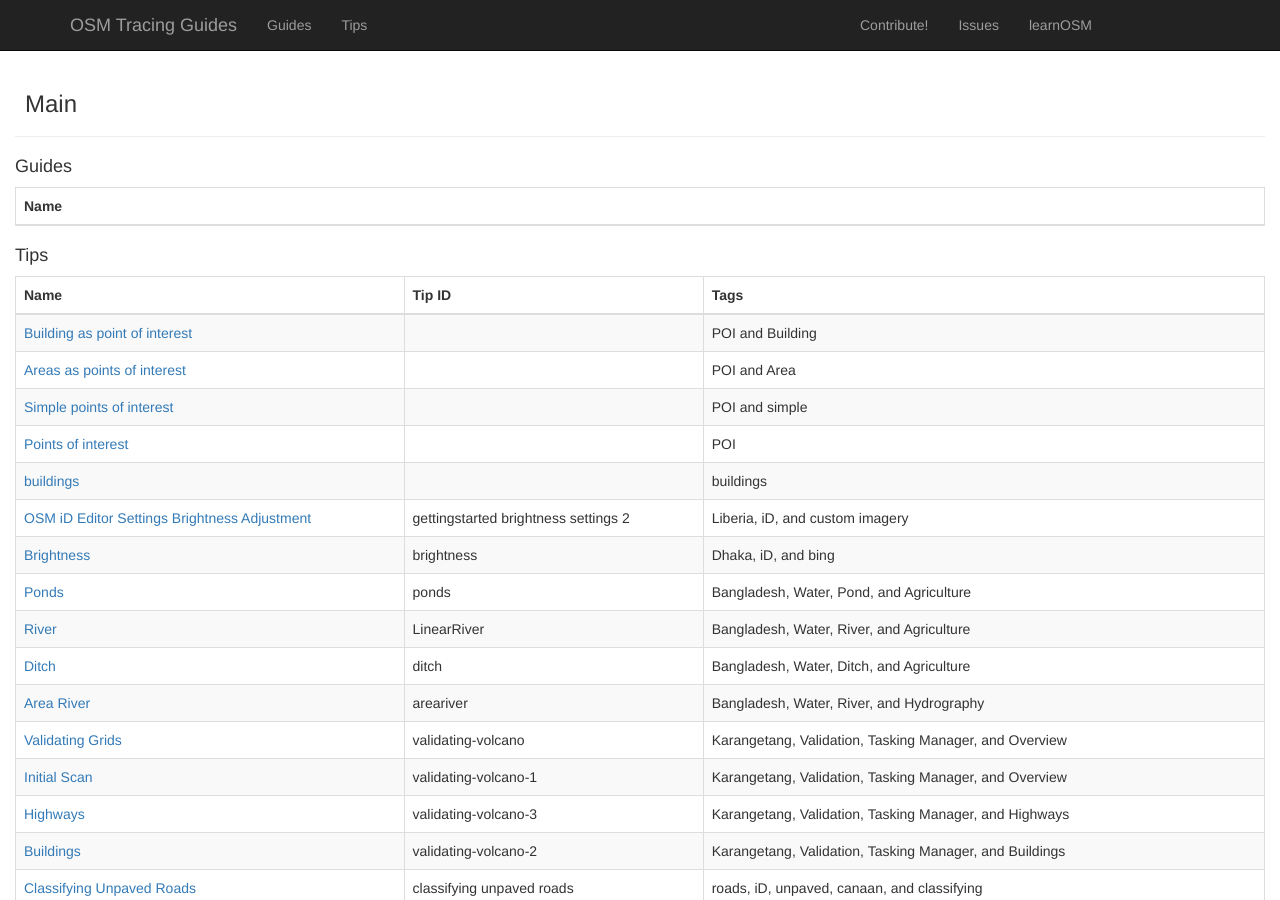
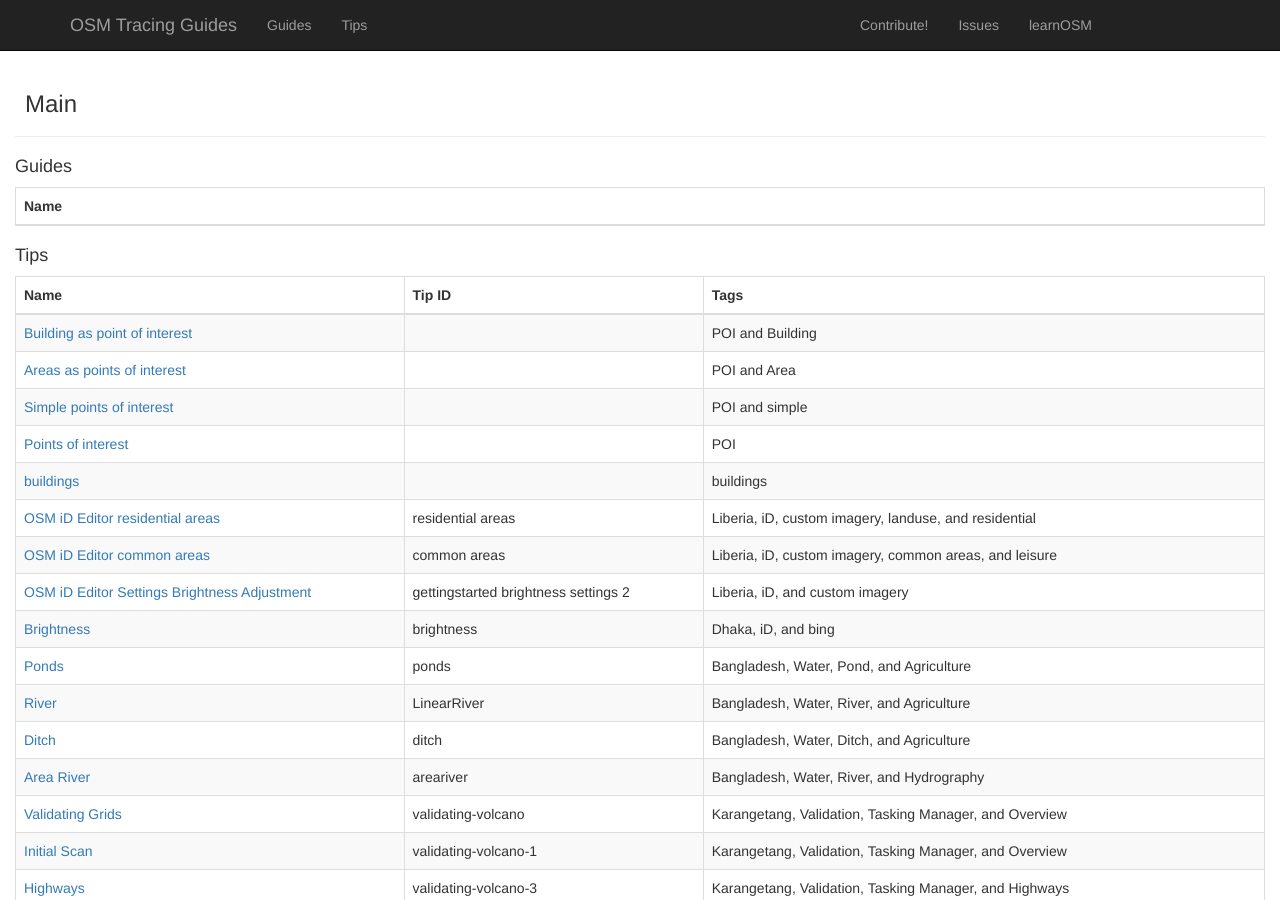
Before and after one commit to hotosm/tracing-guides, a Jekyll site: the page built from index.html, in a window 1280 px wide and 900 px high. Built offline with Jekyll 4.4.1, drawn with Linux system fonts in a browser that asks for light colours; Markdown is read by kramdown in place of the engine named in the settings.

Commit message:
added res areas and common areas tips to liberia guide

```diff
--- /dev/null
+++ b/_posts/tips/0100-01-01-iD-Editor-common-areas.md
@@ -0,0 +1,12 @@
+---
+tipid: common areas
+title: OSM iD Editor common areas
+category: tip
+images:
+  - https://cloud.githubusercontent.com/assets/2665840/6873624/0b85edfc-d488-11e4-9a07-aadb38b0a041.gif
+tags: [Liberia, iD, custom imagery, common areas, leisure]
+---
+
+####leisure = common:
+
+Use leisure=common to identify land over which the public has general rights of use for certain leisure activities. More specific tags can be added to provide greater precision.
--- /dev/null
+++ b/_posts/tips/0100-01-01-iD-Editor-residential-areas.md
@@ -0,0 +1,12 @@
+---
+tipid: residential areas
+title: OSM iD Editor residential areas
+category: tip
+images:
+  - https://cloud.githubusercontent.com/assets/2665840/6873529/54996f60-d487-11e4-84ea-65876040d852.gif
+tags: [Liberia, iD, custom imagery, landuse, residential]
+---
+
+####landuse = residential:
+
+An area of land dedicated to, or having predominantly residential houses or apartment buildings.
```
Also changed, not shown: _posts/guides/0100-01-01-liberia.md (+5 -0 lines).
